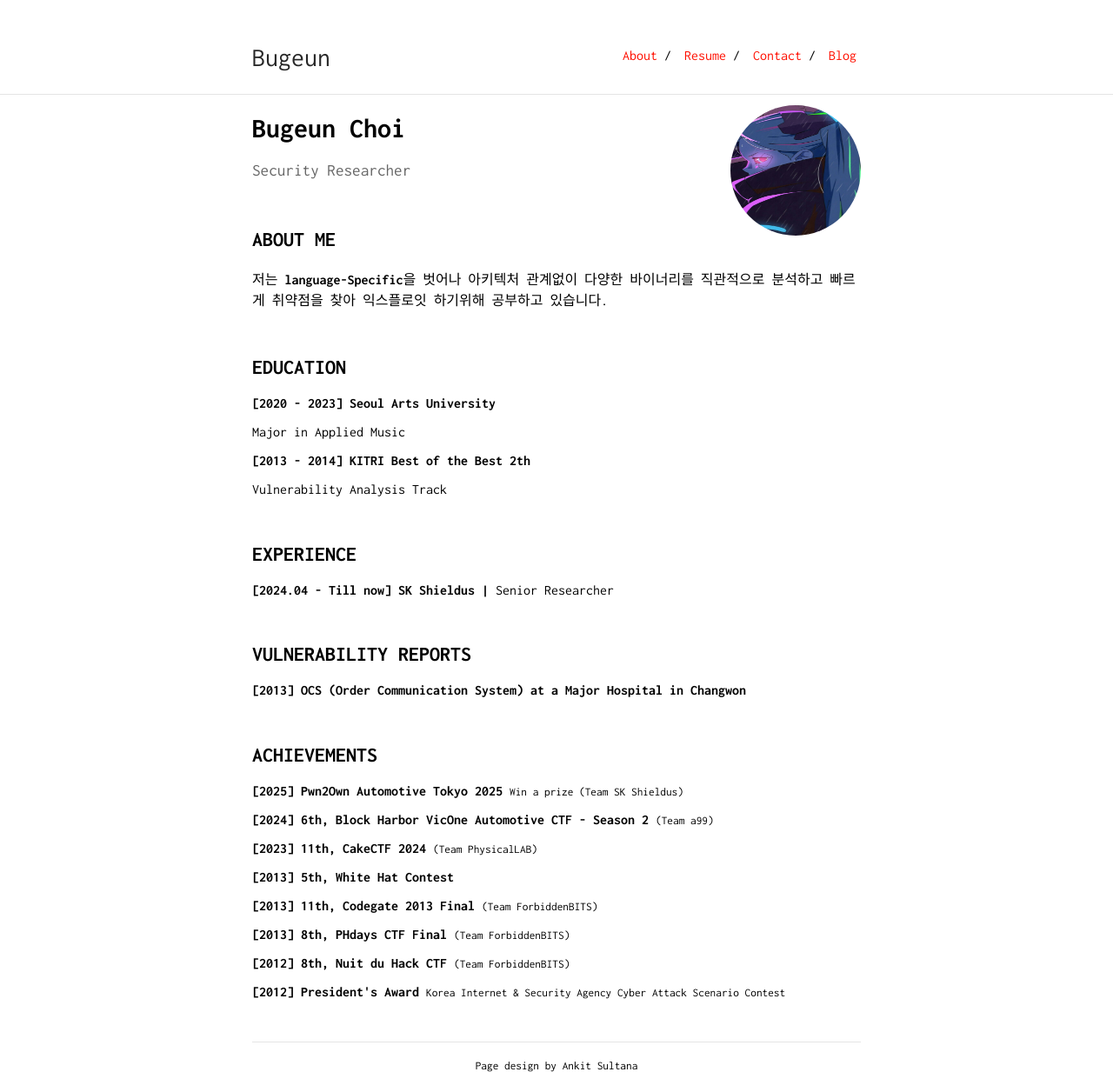
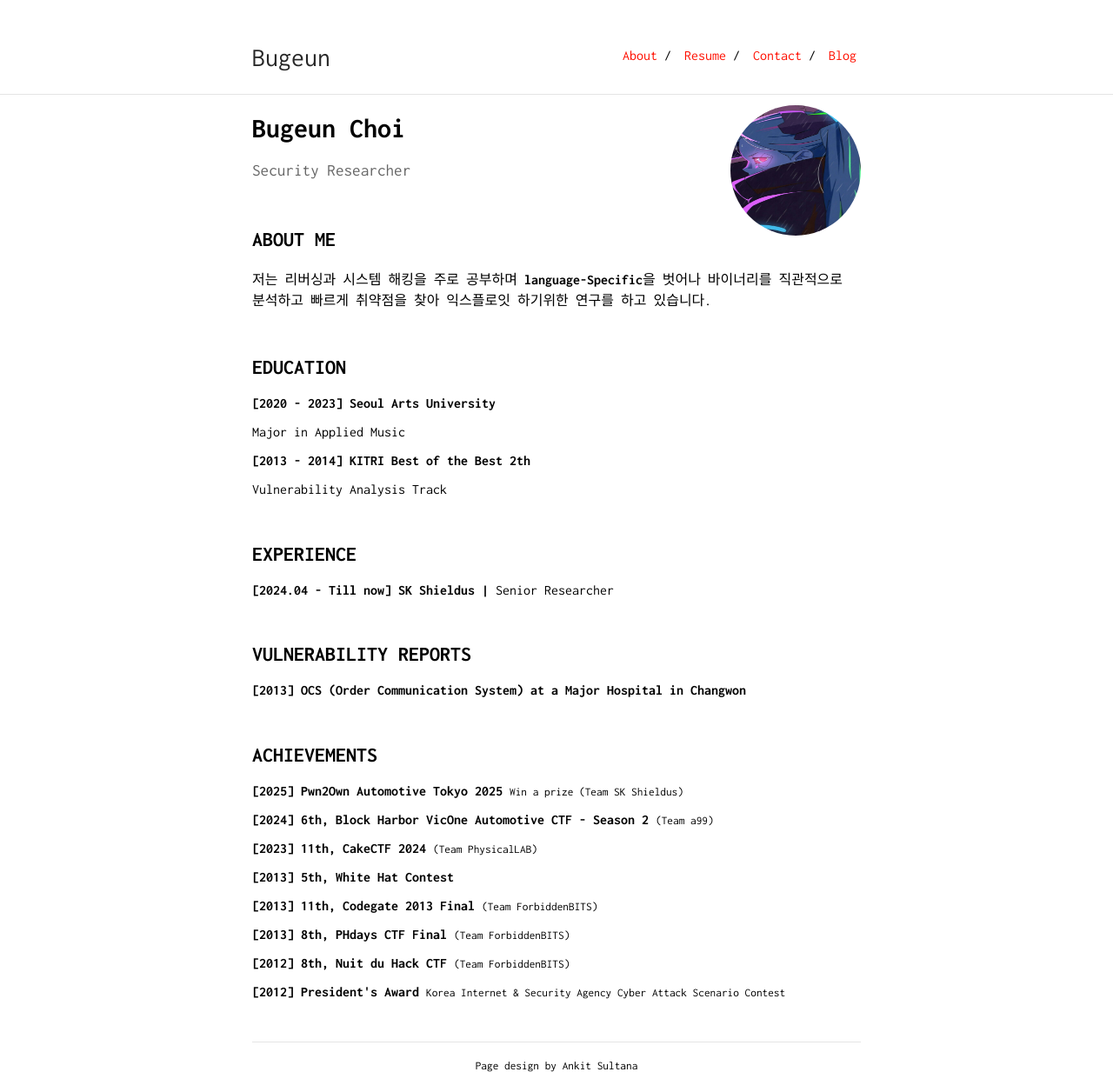
Before and after one commit to Bugeun/bugeun.github.io, a Jekyll site: the page built from index.md, in a window 1280 px wide. Shown: the whole page at 87% size. Built offline with Jekyll 4.4.1, drawn with Linux system fonts in a browser that asks for light colours.

Commit message:
Update index.md

```diff
--- a/index.md
+++ b/index.md
@@ -11,7 +11,7 @@ Security Researcher
 
 ## ABOUT ME
 
-<p>저는 <b>language-Specific</b>을 벗어나 아키텍처 관계없이 다양한 바이너리를 직관적으로 분석하고 빠르게 취약점을 찾아 익스플로잇 하기위해 공부하고 있습니다.</p>
+<p>저는 리버싱과 시스템 해킹을 주로 공부하며 <b>language-Specific</b>을 벗어나 바이너리를 직관적으로 분석하고 빠르게 취약점을 찾아 익스플로잇 하기위한 연구를 하고 있습니다.</p>
 
 &nbsp;
 
```
